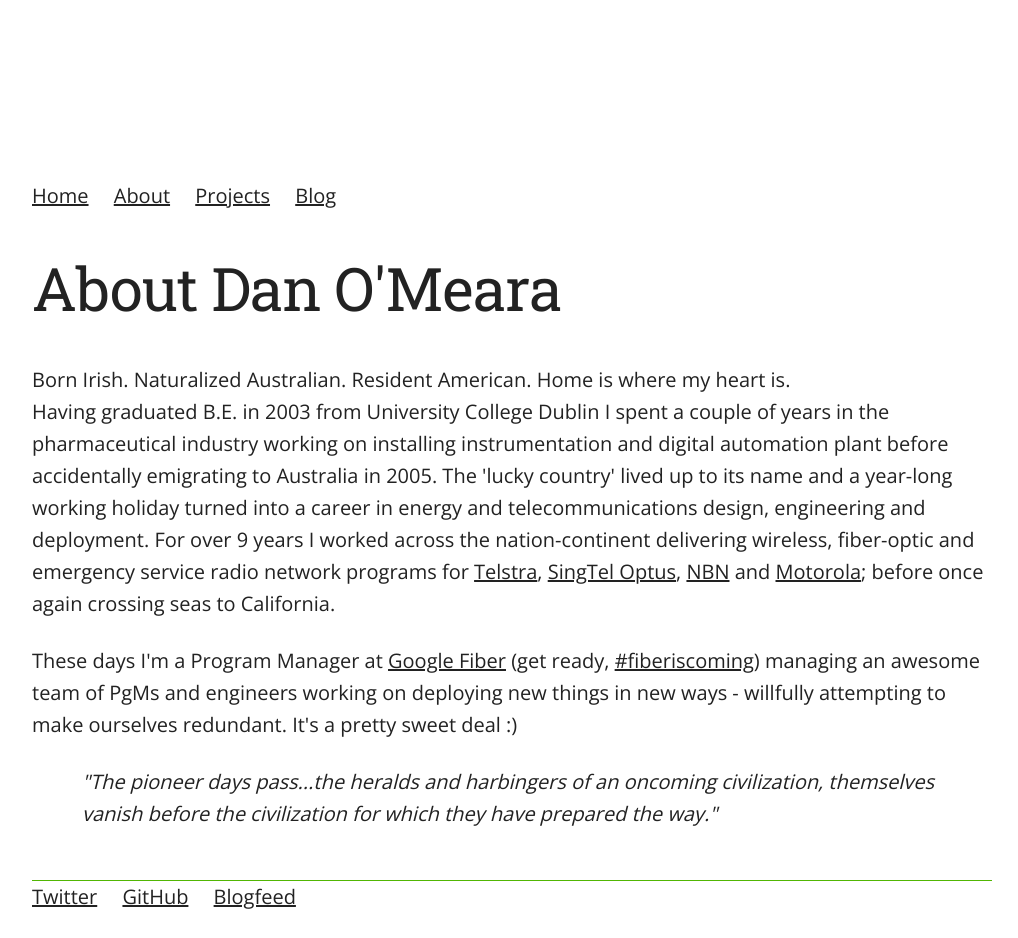
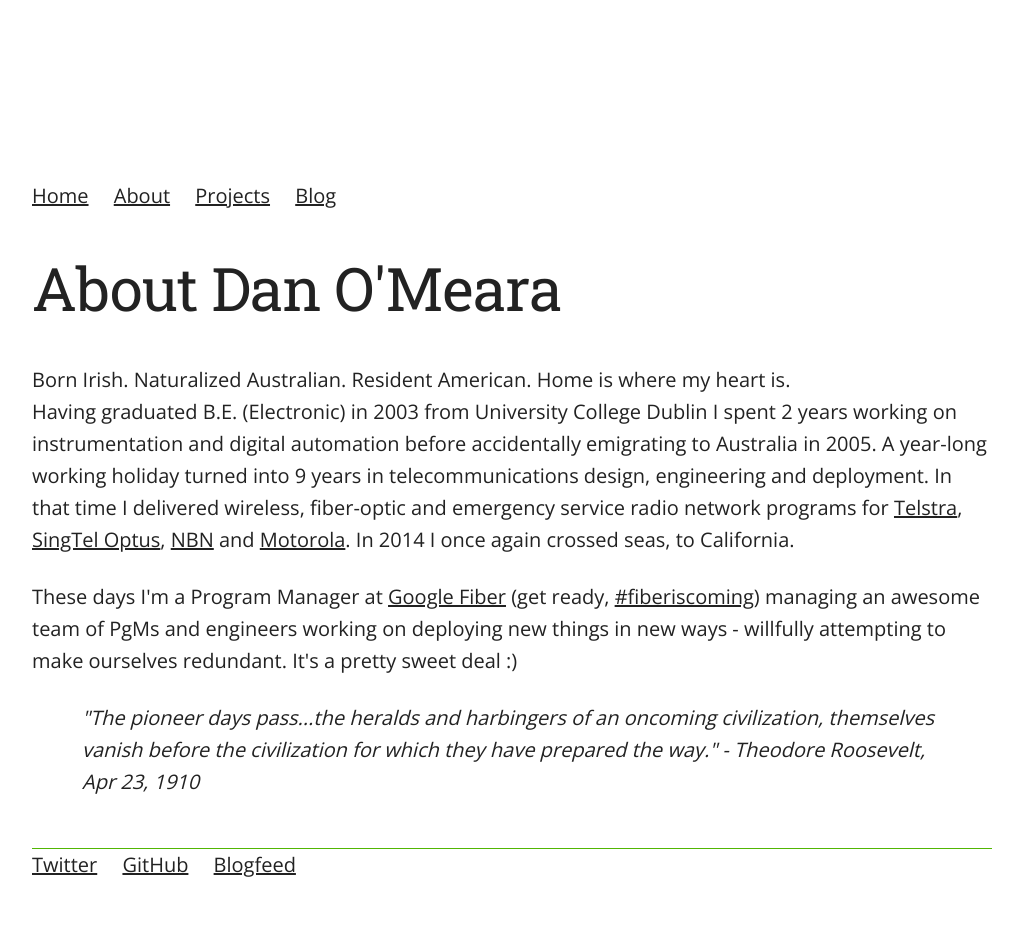
Before and after one commit to danoscarmike/danoscarmike.github.io, a Jekyll site: the page built from about/index.html, in a window 1280 px wide. Shown: the whole page, without its empty margins (128-1146 px from the left). Built offline with Jekyll 4.4.1, drawn with Linux system fonts in a browser that asks for light colours; after the commit the page ends 906 px from its top, so only the background shows below that.

```diff
--- a/about/index.html
+++ b/about/index.html
@@ -8,17 +8,13 @@
 <div>
 	<p>Born Irish.  Naturalized Australian.  Resident American.  Home is where
 	my heart is.<br>
-	Having graduated B.E. in 2003 from University College Dublin I spent a couple
-	of years in the pharmaceutical industry working on installing instrumentation
-	and digital automation plant before accidentally emigrating to Australia in
-	2005.  The 'lucky country' lived up to its name and a year-long working
-	holiday turned into a career in energy and telecommunications design, engineering
-	and deployment.  For over 9 years I worked across the nation-continent delivering wireless,
-	fiber-optic and emergency service radio network programs for <a href="https://en.wikipedia.org/wiki/Telstra">
-		Telstra</a>, <a href="https://en.wikipedia.org/wiki/Optus">SingTel Optus</a>,
-		<a href="https://en.wikipedia.org/wiki/Nbn_(telecommunications_company)">
-			NBN</a> and <a href="https://en.wikipedia.org/wiki/Motorola_Solutions">Motorola</a>;
-			before once again crossing seas to California.</p>
+	Having graduated B.E. (Electronic) in 2003 from University College Dublin I spent 2
+	years working on instrumentation and digital automation before accidentally emigrating to Australia in
+	2005.  A year-long working holiday turned into 9 years in telecommunications design, engineering
+	and deployment.  In that time I delivered wireless, fiber-optic and emergency service radio network programs
+	for <a href="https://en.wikipedia.org/wiki/Telstra">Telstra</a>, <a href="https://en.wikipedia.org/wiki/Optus">SingTel Optus</a>,
+		<a href="https://en.wikipedia.org/wiki/Nbn_(telecommunications_company)">NBN</a> and
+		<a href="https://en.wikipedia.org/wiki/Motorola_Solutions">Motorola</a>.  In 2014 I once again crossed seas, to California.</p>
 </div>
 <div>
 	<p>These days I'm a Program Manager at <a href="fiber.google.com">Google Fiber</a>
@@ -29,5 +25,5 @@
 <div>
 	<p class="quote"><em>"The pioneer days pass...the heralds and harbingers of an
     oncoming civilization, themselves vanish before the civilization for
-    which they have prepared the way."</em></p>
+    which they have prepared the way." - Theodore Roosevelt, Apr 23, 1910</em></p>
 </div>
```
